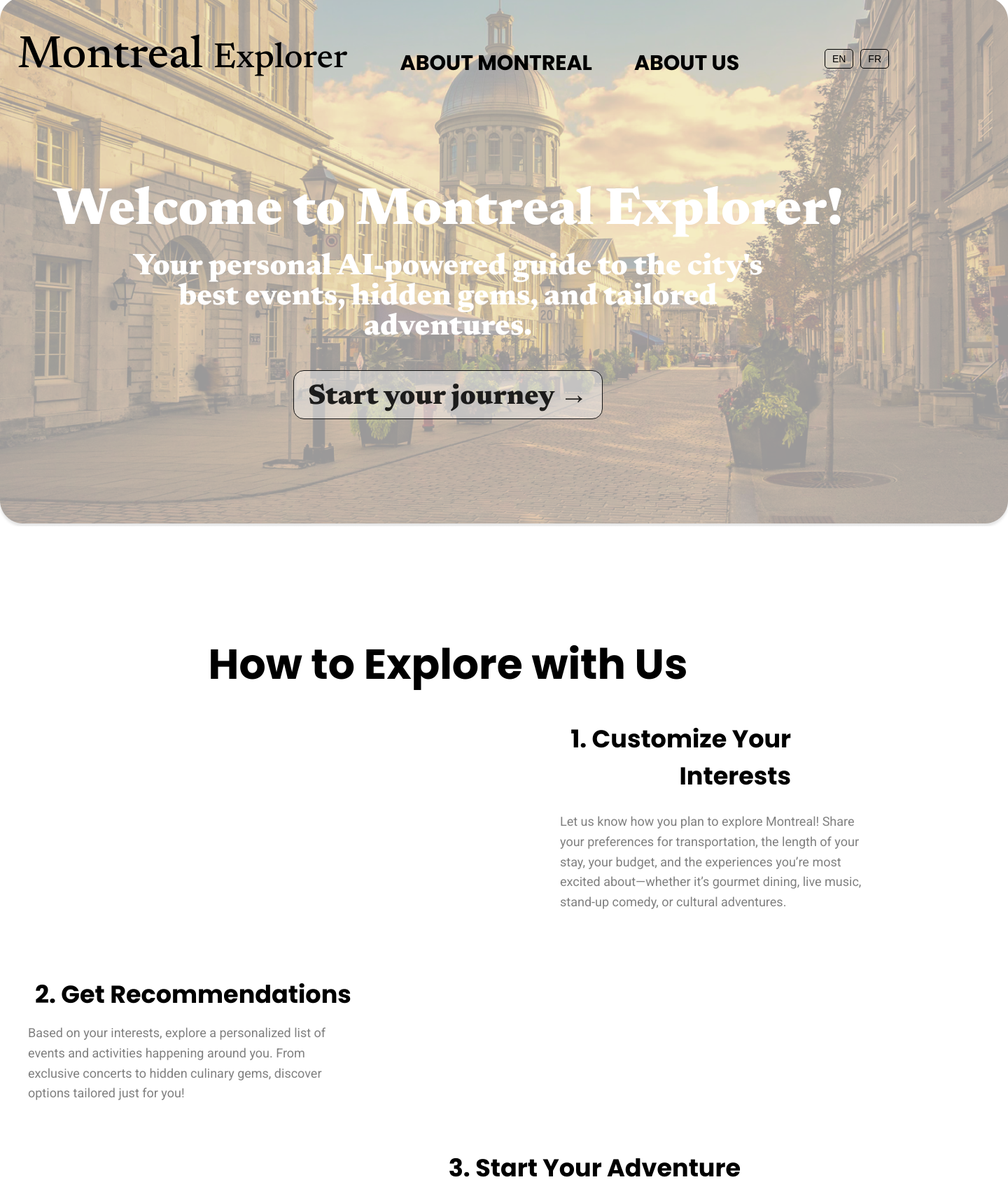
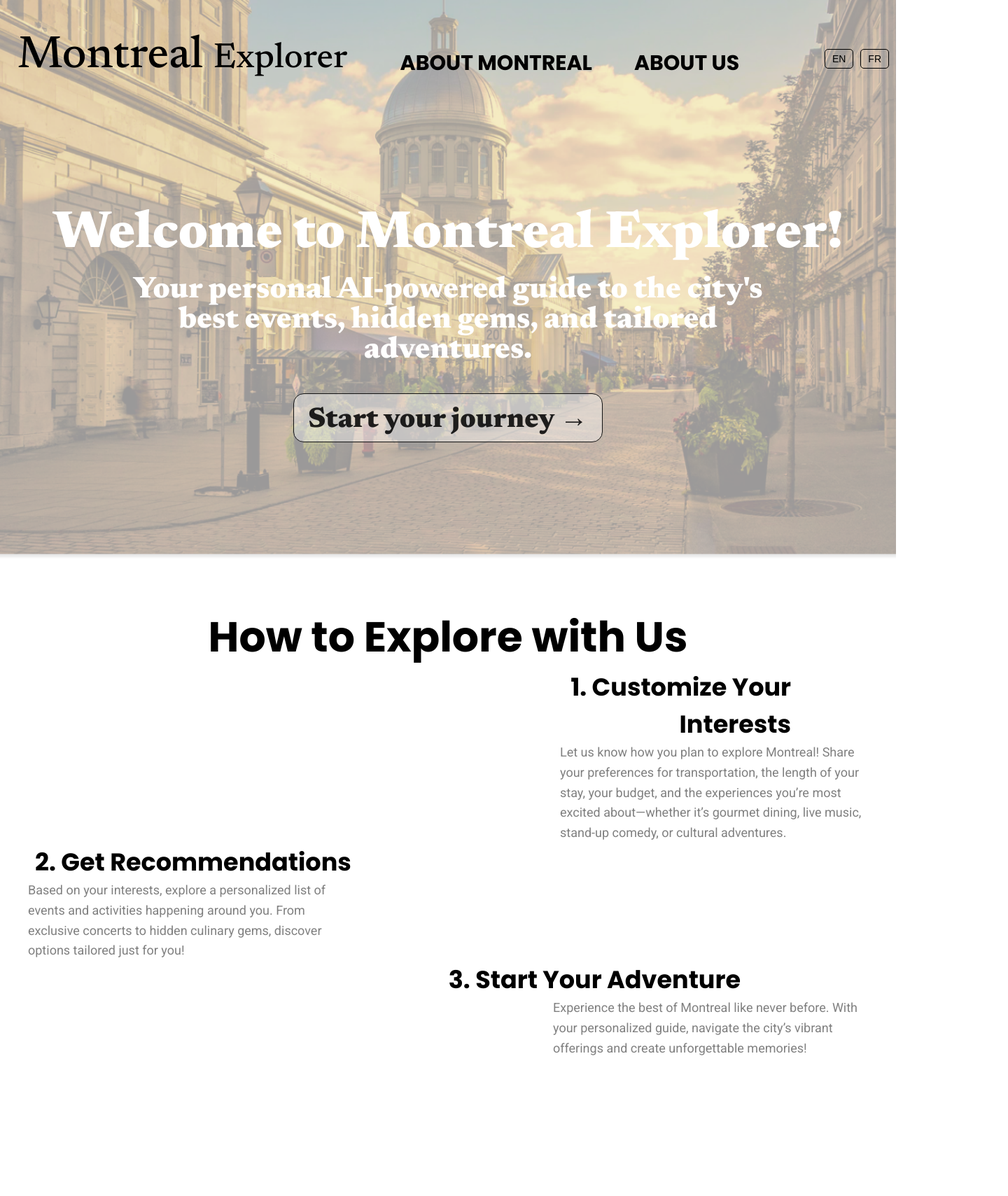
Before and after one commit to cedricdraghici/montreal-explorer, a React (Create React App) app in the folder frontend/: page / in a window 1280 px wide. Shown: the top 1709 px of the page at 70% size, 1440 px wide, since content can reach past the window. After the commit the page ends 1513 px from the top, so only its background shows below. Built offline with nearby package versions, Linux system fonts and the light colour scheme.

Commit message:
fixed 100% size

```diff
--- a/frontend/src/App.css
+++ b/frontend/src/App.css
@@ -10,16 +10,22 @@
   box-sizing: border-box;
 }
 
+/* Ensure the body and html take full height */
+html, body {
+  height: 100%;
+}
+
 /* Background Image Styling */
 .image {
   opacity: 1;
   background: url(./oldport.png) no-repeat center center;
-  position: absolute; /* Fixed positioning for consistent behavior */
+  position: absolute; /* Keeps it behind other elements */
   top: 0;
   left: 0;
-  width: 1440px;
-  height: 752px;
+  width: 100vw; /* Full width of the viewport */
+  height: 100vh; /* Full height of the viewport */
   z-index: -1; /* Keeps it behind other elements */
+  background-size: cover; /* Ensures the image covers the entire container */
 }
 
 /* Header Section */
@@ -65,7 +71,9 @@
   display: flex; /* Flexbox for alignment */
   flex-direction: column; /* Stack items vertically */
   align-items: center; /* Center horizontally */
+  justify-content: center; /* Center vertically */
   text-align: center; /* Center text inside */
+  height: 100vh; /* Full height of the viewport */
   margin: 0 auto; /* Ensure it's centered in the viewport */
 }
 
@@ -73,7 +81,6 @@
   font-size: 75px; /* Adjust the font size */
   font-family: 'Newsreader', serif;
   font-weight: 800; /* Explicit weight for consistent font rendering */
-  margin-top: 200px; /* Use margin instead of relative positioning */
   color: rgb(255, 255, 255); /* White text color */
 }
 
@@ -110,91 +117,68 @@
   font-size: 30px;
   font-family: 'Poppins', sans-serif;
   font-weight: 800;
-  margin-top: 300px;
   text-align: center;
 }
 
-.HowItWorks{
-  font-size:30px;
-  font-family: 'Poppins';
-  font-weight: 800;
-  position: relative;
-  top:5px;
-  text-align: center;
-}
-
-.step1Title{
+.step1Title {
   font-size: 35px;
   font-family: 'Poppins';
   font-weight: 700;
-  position: relative;
-  top:35px;
   text-align: right;
   margin-left: 750px;
   margin-right: 150px;
 }
 
-.step1Details{
+.step1Details {
   font-size: 18px;
   font-family: "Roboto", serif;
   font-weight: 380;
-  color:rgba(90, 90, 90, 0.77);
+  color: rgba(90, 90, 90, 0.77);
   line-height: 1.6;
-  position: relative;
-  top:60px;
   text-align: left;
   margin-left: 800px;
   margin-right: 35px;
 }
 
-.step2Title{
+.step2Title {
   font-size: 35px;
   font-family: 'Poppins';
   font-weight: 700;
-  position: relative;
-  top:150px;
   text-align: left;
   margin-left: 50px;
   margin-right: 750px;
 }
 
-.step2Details{
+.step2Details {
   font-size: 18px;
   font-family: "Roboto", serif;
   font-weight: 380;
-  color:rgba(90, 90, 90, 0.77);
+  color: rgba(90, 90, 90, 0.77);
   line-height: 1.6;
-  position: relative;
-  top:165px;
   text-align: left;
   margin-left: 40px;
   margin-right: 780px;
 }
 
-.step3Title{
+.step3Title {
   font-size: 35px;
   font-family: 'Poppins';
   font-weight: 700;
-  position: relative;
-  top:230px;
   text-align: right;
   margin-left: 600px;
   margin-right: 222px;
 }
 
-.step3Details{
+.step3Details {
   font-size: 18px;
   font-family: "Roboto", serif;
   font-weight: 380;
-  color:rgba(90, 90, 90, 0.77);
+  color: rgba(90, 90, 90, 0.77);
   line-height: 1.6;
-  position: relative;
-  top:240px;
   text-align: left;
   margin-left: 790px;
   margin-right: 35px;
 }
-
 
 /* Language Switcher */
 .language-switcher {
```
